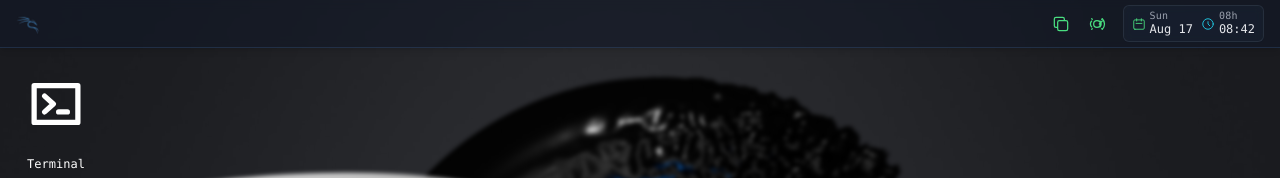
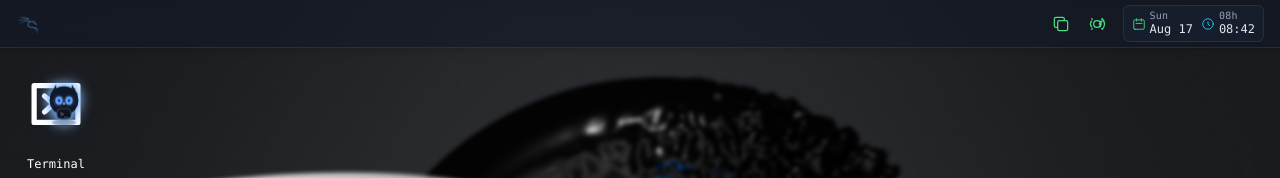
Before and after one commit to SriramBharath-7/sriram-portfolio, a Next.js app: page / in a window 1280 px wide. Shown: the top 178 px of the page. Built offline with nearby package versions, Linux system fonts and the light colour scheme.

Commit message:
HackerPet

```diff
--- a/app/layout.tsx
+++ b/app/layout.tsx
@@ -4,6 +4,8 @@ import Script from 'next/script';
 import MobileDetector from "@/components/MobileDetector";
 import NewCustomCursor from "@/components/NewCustomCursor";
 import InspectionPrevention from "@/components/InspectionPrevention";
+import dynamic from 'next/dynamic';
+import { FLAGS } from "@/constants/profile";
 
 export const metadata: Metadata = {
   title: "Sriram's Portfolio",
@@ -18,6 +20,7 @@ export default function RootLayout({
 }: {
   children: React.ReactNode;
 }) {
+  const PetCat = dynamic(() => import("@/components/PetCat"), { ssr: false });
   return (
     <html lang="en" suppressHydrationWarning>
       <head>
@@ -32,6 +35,7 @@ export default function RootLayout({
         <Script src="/disable-preload-warnings.js" strategy="beforeInteractive" />
         <InspectionPrevention />
         <NewCustomCursor />
+        {FLAGS.desktopPet ? <PetCat /> : null}
         <MobileDetector>
           {children}
         </MobileDetector>
--- /dev/null
+++ b/components/PetCat.tsx
@@ -0,0 +1,127 @@
+"use client";
+
+import { useEffect, useRef, useState } from "react";
+
+type CatState = "follow" | "sit" | "sleep";
+
+export default function PetCat() {
+  const rafRef = useRef<number | null>(null);
+  const posRef = useRef({ x: 40, y: 80 });
+  const targetRef = useRef({ x: 40, y: 80 });
+  const [state, setState] = useState<CatState>("follow");
+  const [mounted, setMounted] = useState(false);
+  const lastMoveRef = useRef<number>(Date.now());
+  const containerRef = useRef<HTMLDivElement>(null);
+
+  // Track mouse position
+  useEffect(() => {
+    const onMove = (e: MouseEvent) => {
+      lastMoveRef.current = Date.now();
+      targetRef.current = { x: e.clientX + 8, y: e.clientY + 8 };
+    };
+    window.addEventListener("mousemove", onMove, { passive: true });
+    setMounted(true);
+    return () => window.removeEventListener("mousemove", onMove);
+  }, []);
+
+  // Animation loop (lerp towards target)
+  useEffect(() => {
+    const step = () => {
+      const now = Date.now();
+      const idleMs = now - lastMoveRef.current;
+
+      // Decide state based on distance and idle
+      const dx = targetRef.current.x - posRef.current.x;
+      const dy = targetRef.current.y - posRef.current.y;
+      const dist = Math.hypot(dx, dy);
+
+      if (idleMs > 6000) {
+        setState((s) => (s !== "sleep" ? "sleep" : s));
+      } else if (dist < 20) {
+        setState((s) => (s !== "sit" ? "sit" : s));
+      } else {
+        setState((s) => (s !== "follow" ? "follow" : s));
+      }
+
+      // Lerp
+      const speed = state === "follow" ? 0.12 : 0.08;
+      posRef.current.x += dx * speed;
+      posRef.current.y += dy * speed;
+
+      if (containerRef.current) {
+        containerRef.current.style.transform = `translate3d(${posRef.current.x}px, ${posRef.current.y}px, 0)`;
+      }
+      rafRef.current = requestAnimationFrame(step);
+    };
+    rafRef.current = requestAnimationFrame(step);
+    return () => {
+      if (rafRef.current) cancelAnimationFrame(rafRef.current);
+    };
+  }, [state]);
+
+  if (!mounted) return null;
+
+  return (
+    <div
+      ref={containerRef}
+      className={`pet-cat pointer-events-none fixed z-30 select-none ${state}`}
+      aria-hidden
+    >
+      {/* Simple SVG cat with blue eyes */}
+      <svg
+        width="48"
+        height="48"
+        viewBox="0 0 48 48"
+        xmlns="http://www.w3.org/2000/svg"
+        className="blue-eyes"
+      >
+        {/* Shadow */}
+        <ellipse cx="24" cy="44" rx="12" ry="3" fill="rgba(0,0,0,0.25)" />
+        {/* Ears */}
+        <path d="M10 16 L16 6 L18 18 Z" fill="#1f2937" />
+        <path d="M38 16 L32 6 L30 18 Z" fill="#1f2937" />
+        {/* Head */}
+        <circle cx="24" cy="22" r="14" fill="#111827" stroke="#0f172a" strokeWidth="1" />
+        {/* Hoodie badge */}
+        <rect x="17" y="30" width="14" height="10" rx="4" fill="#0b1020" stroke="#374151" strokeWidth="1" />
+        <text x="24" y="38" textAnchor="middle" fontSize="7" fill="#9ca3af" fontFamily="monospace">&gt;_</text>
+        {/* Eyes */}
+        <g filter="url(#glow)">
+          <ellipse cx="19" cy="22" rx="3.5" ry="4" fill="#60A5FA" />
+          <ellipse cx="29" cy="22" rx="3.5" ry="4" fill="#60A5FA" />
+          <circle cx="19" cy="22" r="1.4" fill="#1e40af" />
+          <circle cx="29" cy="22" r="1.4" fill="#1e40af" />
+        </g>
+        {/* Nose */}
+        <circle cx="24" cy="25" r="1.2" fill="#9ca3af" />
+        {/* Z bubble when sleeping */}
+        {state === "sleep" && (
+          <g opacity="0.9">
+            <text x="36" y="8" fontSize="8" fill="#93C5FD" fontFamily="monospace">Z</text>
+          </g>
+        )}
+        <defs>
+          <filter id="glow" x="-50%" y="-50%" width="200%" height="200%">
+            <feGaussianBlur stdDeviation="1.5" result="coloredBlur" />
+            <feMerge>
+              <feMergeNode in="coloredBlur" />
+              <feMergeNode in="SourceGraphic" />
+            </feMerge>
+          </filter>
+        </defs>
+      </svg>
+
+      <style jsx>{`
+        .pet-cat { will-change: transform; transition: transform 120ms ease-out; }
+        .pet-cat.follow svg { animation: bob 0.9s ease-in-out infinite; }
+        .pet-cat.sit svg { animation: bob 1.6s ease-in-out infinite; opacity: 0.98; }
+        .pet-cat.sleep svg { animation: none; opacity: 0.9; }
+        .blue-eyes { filter: drop-shadow(0 0 4px #60A5FA) drop-shadow(0 0 7px #93C5FD); }
+        @keyframes bob { 0%,100% { transform: translateY(0); } 50% { transform: translateY(-1.5px); } }
+        @media (prefers-reduced-motion: reduce) {
+          .pet-cat.follow svg, .pet-cat.sit svg { animation: none; }
+        }
+      `}</style>
+    </div>
+  );
+}
--- a/constants/profile.ts
+++ b/constants/profile.ts
@@ -11,3 +11,9 @@ export const DEFAULT_BRAND_NAME = DEFAULT_NAME;
 export const DEFAULT_WEBSITE_URL = "";
 export const DEFAULT_WELCOME_TEXT =
   "🛡️ Aspiring Ethical Hacker and Cybersecurity Expert focused on defending the digital world";
+
+
+// Feature flags (opt-in, safe to deploy)
+export const FLAGS = {
+  desktopPet: true, // toggle the hacker cat pet
+} as const;
```
